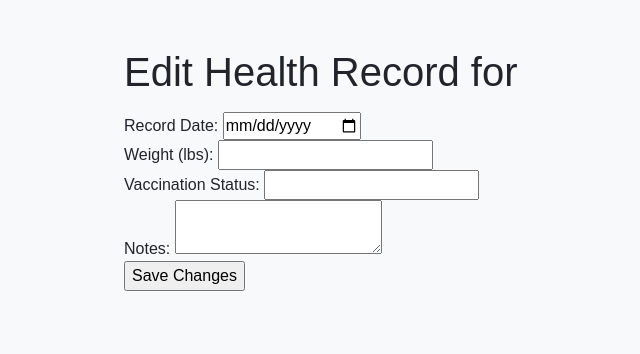
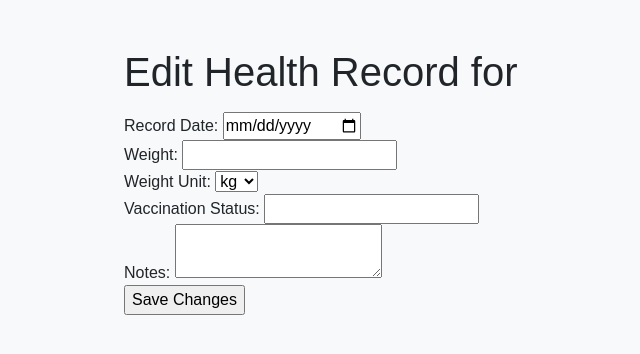
Before and after one commit to andrewzakharycancode/PetPal, a Flask app: template templates/edit_health_record.html in a window 1280 px wide. Shown: the part 56-410 px from the top of the page, without its empty margins (128-768 px from the left). Run offline with Flask 2, Linux system fonts and the light colour scheme; the template is opened without the code that fills it, so the values that code supplies are empty.

Commit message:
Updated data tables and added unit dropdown/selection for weight

```diff
--- a/crud.py
+++ b/crud.py
@@ -68,10 +68,10 @@
     db.session.commit()
 
 # HealthRecord CRUD operations
-def create_health_record(pet_id, record_date, weight=None, vaccination_status=None, notes=None):
+def create_health_record(pet_id, record_date, weight, weight_unit, vaccination_status, notes):
     """Create and return a new health record."""
     health_record = HealthRecord(pet_id=pet_id, record_date=record_date, weight=weight,
-                                  vaccination_status=vaccination_status, notes=notes)
+                                  vaccination_status=vaccination_status, weight_unit=weight_unit, notes=notes)
     db.session.add(health_record)
     db.session.commit()
 
@@ -89,6 +89,8 @@
     """Update health record information."""
     for key, value in kwargs.items():
         setattr(health_record, key, value)
+        if 'weight_unit' in kwargs:
+            health_record.weight_unit = kwargs['weight_unit']
     db.session.commit()
 
 def delete_health_record(health_record):
--- a/model.py
+++ b/model.py
@@ -58,7 +58,8 @@
     id = db.Column(db.Integer, primary_key=True)
     pet_id = db.Column(db.Integer, db.ForeignKey("pets.id"), nullable=False)
     record_date = db.Column(db.Date, nullable=False, default=datetime.utcnow)
-    weight = db.Column(db.Float, nullable=True)
+    weight = db.Column(db.Float, nullable=False)
+    weight_unit = db.Column(db.String, nullable=False)
     vaccination_status = db.Column(db.String(80), nullable=True)
     notes = db.Column(db.Text, nullable=True)
 
--- a/server.py
+++ b/server.py
@@ -167,10 +167,11 @@
 
     record_date = request.form['record_date'] #need to be a dat/time object
     weight = request.form['weight'] #needs to be a float
+    weight_unit = request.form['weight_unit']
     vaccination_status = request.form['vaccination_status']
     notes = request.form['notes']
 
-    health_record = create_health_record(pet_id, record_date, weight, vaccination_status, notes)
+    health_record = create_health_record(pet_id, record_date, weight, weight_unit, vaccination_status, notes)
     print(health_record)
     flash('Health record added.')
 
@@ -191,10 +192,11 @@
 
     record_date = request.form['record_date']
     weight = request.form['weight']
+    weight_unit = request.form['weight_unit']
     vaccination_status = request.form['vaccination_status']
     notes = request.form['notes']
 
-    update_health_record(health_record, record_date=record_date, weight=weight, vaccination_status=vaccination_status, notes=notes)
+    update_health_record(health_record, record_date=record_date, weight=weight, weight_unit=weight_unit, vaccination_status=vaccination_status, notes=notes)
     flash('Health record updated.')
 
     return redirect('/dashboard')  # Redirect to the Dashboard after updating the health record
--- a/templates/add_health_record.html
+++ b/templates/add_health_record.html
@@ -9,6 +9,12 @@
       <label for="weight">Weight:</label>
       <input type="number" step="0.01" name="weight" required>
       <br><br>
+      <label for="weight_unit">Weight Unit:</label>
+      <select name="weight_unit" required>
+          <option value="kg">kg</option>
+          <option value="lbs">lbs</option>
+      </select>
+      <br><br>
       <label for="vaccination_status">Vaccination Status:</label>
       <input type="text" name="vaccination_status" required>
       <br><br>
--- a/templates/edit_health_record.html
+++ b/templates/edit_health_record.html
@@ -9,8 +9,14 @@
     <label for="record_date">Record Date:</label>
     <input type="date" name="record_date" value="{{ health_record.record_date }}" required>
     <br>
-    <label for="weight">Weight (lbs):</label>
-    <input type="number" name="weight" value="{{ health_record.weight }}" step="0.1">
+    <label for="weight">Weight:</label>
+    <input type="number" name="weight" value="{{ health_record.weight }}" step="0.01">
+    <br>
+    <label for="weight_unit">Weight Unit:</label>
+    <select name="weight_unit" required>
+        <option value="kg" {% if health_record.weight_unit == "kg" %}selected{% endif %}>kg</option>
+        <option value="lbs" {% if health_record.weight_unit == "lbs" %}selected{% endif %}>lbs</option>
+    </select>
     <br>
     <label for="vaccination_status">Vaccination Status:</label>
     <input type="text" name="vaccination_status" value="{{ health_record.vaccination_status }}">
--- a/templates/health_records.html
+++ b/templates/health_records.html
@@ -20,7 +20,7 @@
       {% for record in health_records %}
         <tr>
           <td>{{ record.record_date.strftime('%B %d, %Y') }}</td>
-          <td>{{ record.weight }}</td>
+          <td>{{ record.weight }} {{ record.weight_unit }}</td> <!-- Display weight unit next to the weight -->
           <td>{{ record.vaccination_status }}</td>
           <td>{{ record.notes }}</td>
           <td>
```
